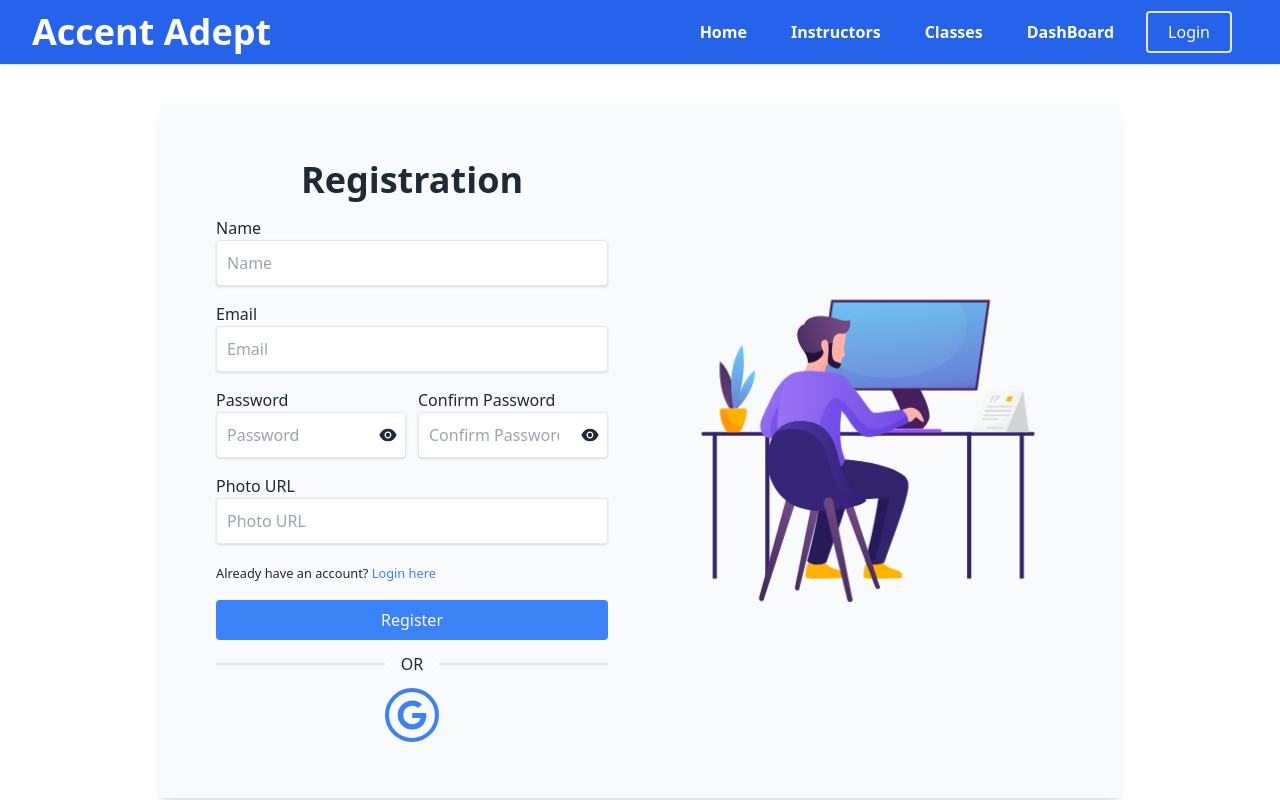
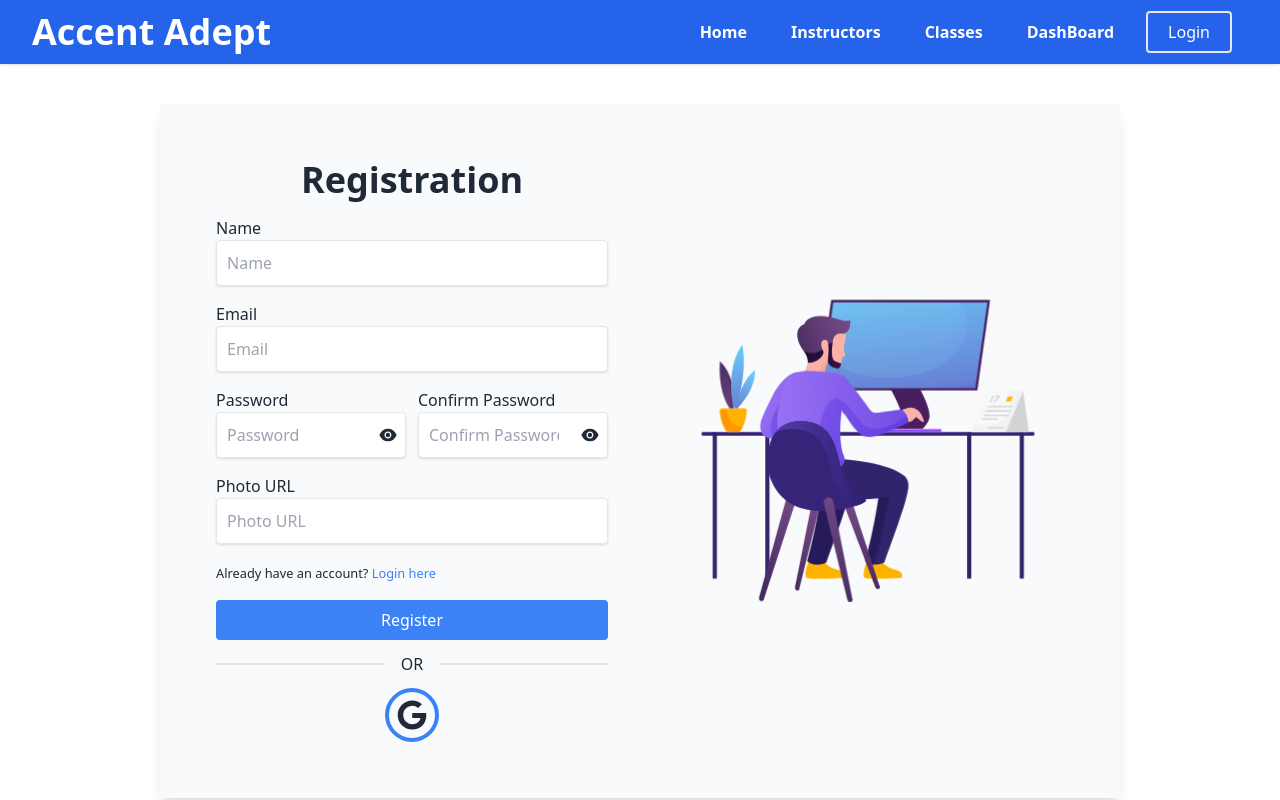
Before and after one commit to dev-nirob1/Accent-adept-client, a React (Vite) app: page /register in a window 1280 px wide. Shown: the top 800 px of the page. Built offline with nearby package versions, Linux system fonts and the light colour scheme; no server answers.

Commit message:
social login user info added to database

```diff
--- a/src/Pages/Login/Login.jsx
+++ b/src/Pages/Login/Login.jsx
@@ -1,9 +1,9 @@
 import Lottie from "lottie-react";
 import groovyWalkAnimation from "./../../assets/animation_lnbsqrcr.json";
 import { useForm, } from 'react-hook-form';
-import { FaGoogle } from "react-icons/fa";
 import { Link } from "react-router-dom";
 import { Helmet } from "react-helmet-async";
+import SocialLogin from "../../SharedComponents/SocialLogin";
 
 
 const Login = () => {
@@ -65,9 +65,7 @@ const Login = () => {
 
                     <div className="divider">OR</div>
 
-                    <div className="text-center">
-                        <button className="text-blue-500 hover:text-white hover:bg-blue-600 text-3xl rounded-full p-2 border-4 border-blue-500"><FaGoogle></FaGoogle></button>
-                    </div>
+                    <SocialLogin />
                 </div>
             </div>
         </div>
--- a/src/Pages/Register/Register.jsx
+++ b/src/Pages/Register/Register.jsx
@@ -1,12 +1,12 @@
 import { useContext, useState } from "react";
 import { useForm } from "react-hook-form";
 import { AiFillEye, AiFillEyeInvisible } from "react-icons/ai";
-import { FaGoogle } from 'react-icons/fa';
 import Lottie from "lottie-react";
 import animationData from "./../../assets/animation_lnbsqrcr.json"
 import { Link, useNavigate } from "react-router-dom";
 import { AuthContext } from "../../AuthProvider/AuthProvider";
 import { Helmet } from "react-helmet-async";
+import SocialLogin from "../../SharedComponents/SocialLogin";
 
 const Register = () => {
     const { createUser, updateUserProfile } = useContext(AuthContext)
@@ -195,10 +195,7 @@ const Register = () => {
                 </form>
 
                 <div className="divider">OR</div>
-
-                <div className="text-center">
-                    <button className="text-blue-500 hover:text-white hover:bg-blue-600 text-3xl rounded-full p-2 border-4 border-blue-500"><FaGoogle></FaGoogle></button>
-                </div>
+                <SocialLogin />
             </div>
             <div className="animation-column md:w-1/2 p-4">
                 <Lottie animationData={animationData} />
--- /dev/null
+++ b/src/SharedComponents/SocialLogin.jsx
@@ -0,0 +1,40 @@
+import { useContext } from "react";
+import { FaGoogle } from "react-icons/fa";
+import { AuthContext } from "../AuthProvider/AuthProvider";
+import { useLocation, useNavigate } from "react-router-dom";
+
+const SocialLogin = () => {
+    const { googleLogin } = useContext(AuthContext)
+    const navigate = useNavigate();
+    const location = useLocation();
+    const from = location.state?.from?.pathname || "/";
+    const handleGoogleLogin = () => {
+        googleLogin()
+            .then(result => {
+                const loggedUser = result.user;
+                // console.log(loggedUser)
+                const savedUser = { name: loggedUser.displayName, photo:loggedUser.photoURL, email: loggedUser.email, role: 'user' }
+                fetch('http://localhost:5000/users', {
+                    method: 'PUT',
+                    headers: {
+                        'content-type': 'application/json'
+                    },
+                    body: JSON.stringify(savedUser)
+                })
+                    .then(res => res.json())
+                    .then(() => {
+                        navigate(from, { replace: true })
+                    })
+            })
+            .catch(error => {
+                console.log(error.message)
+            })
+    }
+    return (
+        <div className="text-center">
+            <button onClick={handleGoogleLogin} className=" hover:text-white hover:bg-blue-600 text-3xl rounded-full p-2 border-4 border-blue-500"><FaGoogle></FaGoogle></button>
+        </div>
+    );
+};
+
+export default SocialLogin;
```
